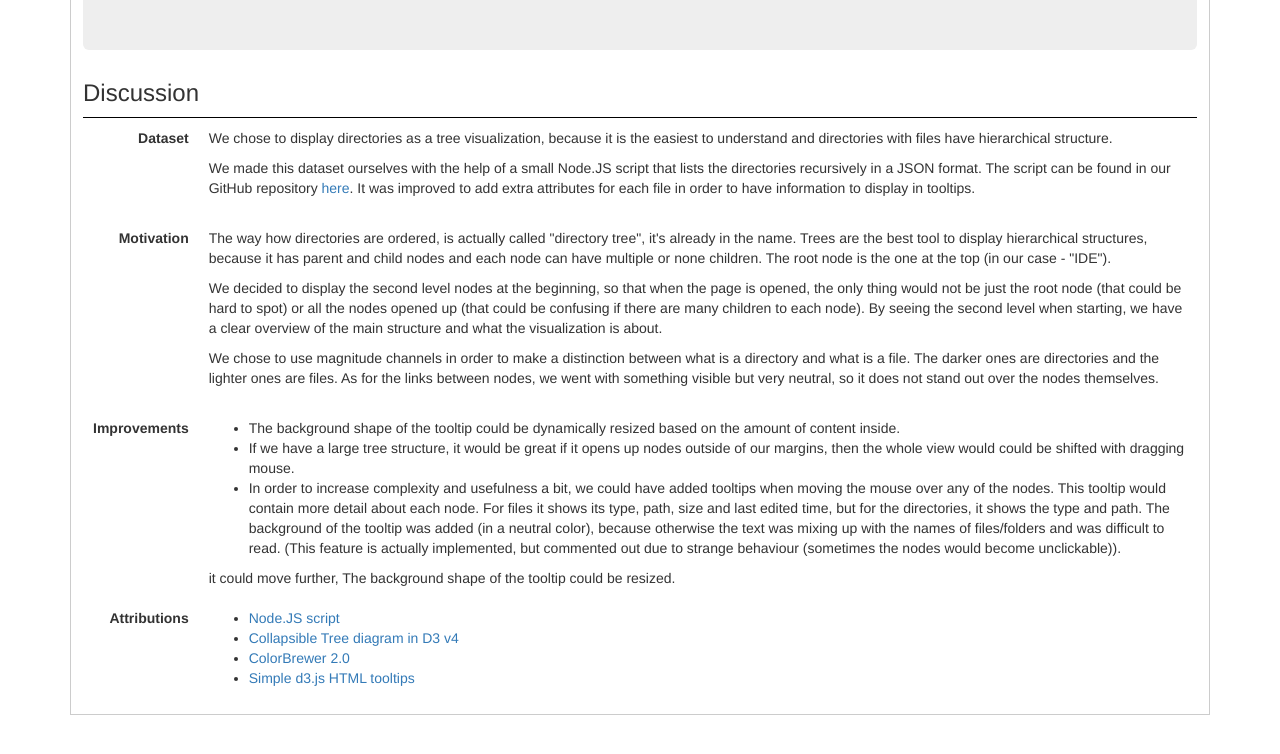
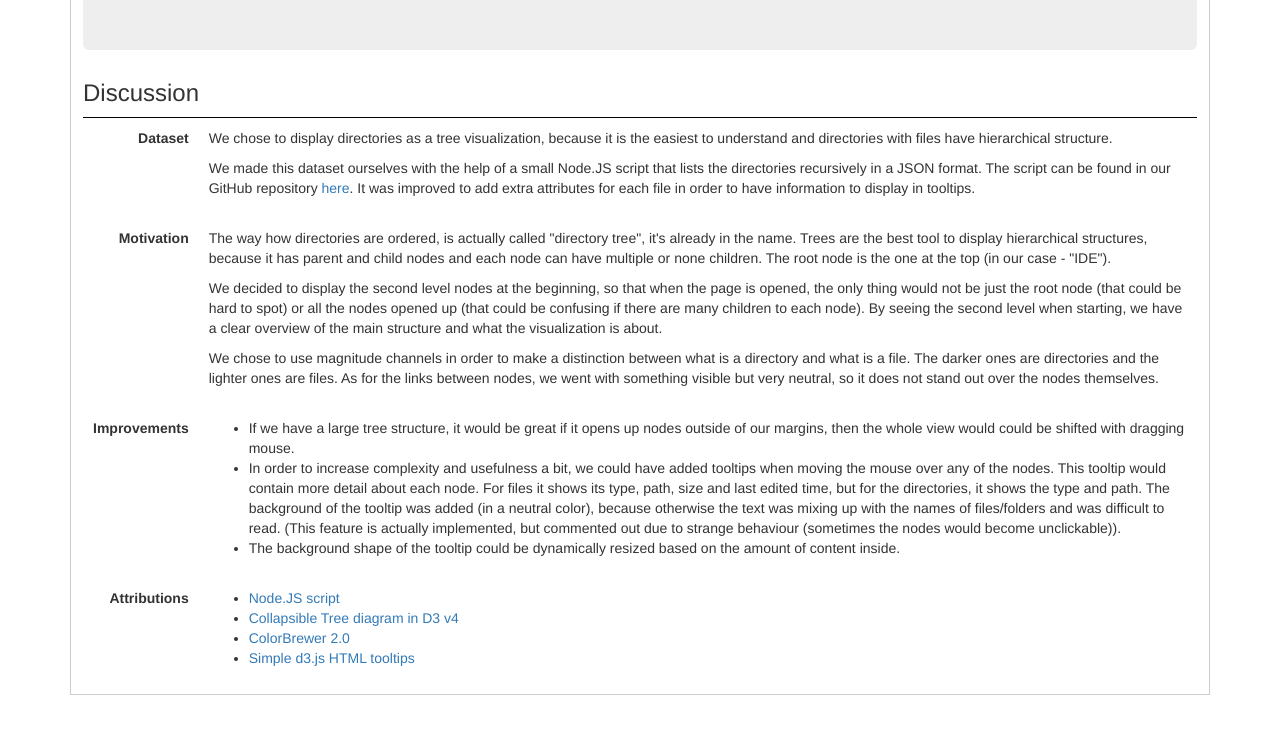
Before and after one commit to DIKU-IDE2016/Project3, a plain HTML site: page index.html in a window 1280 px wide. Shown: the part 928-1682 px from the top of the page. Drawn offline with nearby package versions, Linux system fonts and the light colour scheme.

Commit message:
text fix

```diff
--- a/index.html
+++ b/index.html
@@ -102,12 +102,10 @@
 						<td class="first"><b>Improvements</b></td>
 						<td>
 							<ul>
-								<li>The background shape of the tooltip could be dynamically resized based on the amount of content inside. </li>
 								<li>If we have a large tree structure, it would be great if it opens up nodes outside of our margins, then the whole view would could be shifted with dragging mouse. </li>
 								<li>In order to increase complexity and usefulness a bit, we could have added tooltips when moving the mouse over any of the nodes. This tooltip would contain more detail about each node. For files it shows its type, path, size and last edited time, but for the directories, it shows the type and path. The background of the tooltip was added (in a neutral color), because otherwise the text was mixing up with the names of files/folders and was difficult to read. (This feature is actually implemented, but commented out due to strange behaviour (sometimes the nodes would become unclickable)).</li>
+								<li>The background shape of the tooltip could be dynamically resized based on the amount of content inside. </li>
 							</ul>
-							it could move further,
-							The background shape of the tooltip could be resized.
 						</td>
 					</tr>
 					<tr>
```
